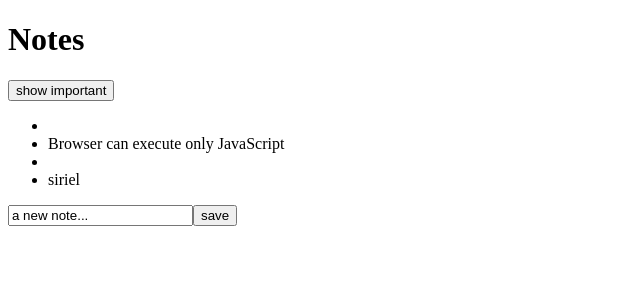
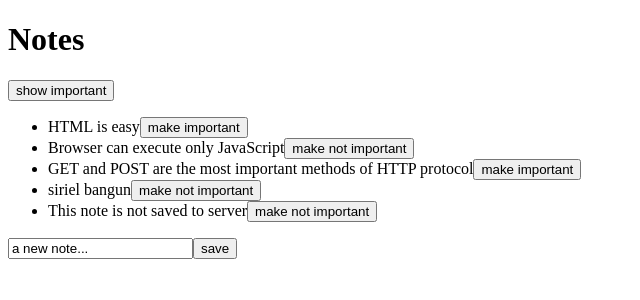
Before and after one commit to Doctor3131/MOOC.FI-FULLSTACK, a React (Vite) app in the folder part2/coba-coba/: page / in a window 1280 px wide. Shown: the top 300 px of the page, without its empty margins (0-640 px from the left). Built offline with nearby package versions, Linux system fonts and the light colour scheme; data requests are answered from the project's data file.

Commit message:
part2 D done

```diff
--- a/part2/coba-coba/db.json
+++ b/part2/coba-coba/db.json
@@ -2,7 +2,8 @@
   "notes": [
     {
       "id": "1",
-      "important": true
+      "content": "HTML is easy",
+      "important": false
     },
     {
       "id": "2",
@@ -11,12 +12,13 @@
     },
     {
       "id": "3",
-      "important": true
+      "content": "GET and POST are the most important methods of HTTP protocol",
+      "important": false
     },
     {
-      "id": "9874",
-      "content": "siriel",
-      "important": true
+      "content": "siriel bangun",
+      "important": true,
+      "id": "4"
     }
   ]
 }
--- a/part2/coba-coba/src/App.jsx
+++ b/part2/coba-coba/src/App.jsx
@@ -1,6 +1,6 @@
 import Note from './components/Note'
+import noteService from './services/notes'
 import { useState, useEffect } from 'react'
-import axios from 'axios'
 
 const App = () => {
   const [notes, setNotes] = useState([])
@@ -8,31 +8,51 @@ const App = () => {
   const [showAll, setShowAll] = useState(true)
 
   useEffect(() => {
-    console.log('effect')
-    axios
-      .get("http://localhost:3001/notes")
-      .then(response => {
-        console.log('promise fulfilled')
-        setNotes(response.data)
+    noteService
+      .getAll()
+      // .then(response => {
+      //   setNotes(response.data)
+      // })
+      .then(initialNotes => {
+        setNotes(initialNotes)
       })
   }, [])
-  console.log('render', notes.length, 'notes')
 
   const addNote = (event) => {
     event.preventDefault()
     const noteObject = {
       content: newNote,
       important: Math.random() < 0.5,
-      id: String(notes.length + 1)
+      id: notes.length + 1 + ""
     }
 
-    setNotes(notes.concat(noteObject))
-    setNewNote('')
+    noteService
+      .create(noteObject)
+      .then(returnedNote => {
+        setNotes(notes.concat(returnedNote))
+        setNewNote('')
+      })
+
   }
 
   const handleNoteChange = (event) => {
-    console.log(event.target.value)
     setNewNote(event.target.value)
+  }
+
+  const toggleImportanceOf = (id) => {
+    const note = notes.find(n => n.id === id)
+    const changeNote = { ...note, important: !note.important }
+
+    noteService
+      .update(id, changeNote)
+      .then(returnedNote => {
+        setNotes(notes.map(note => note.id === id ? returnedNote : note))
+      })
+      .catch(error => {
+        alert(
+          `the note '${note.concat}' was already deleted form server`)
+        setNotes(notes.filter(n => n.id !== id))
+      })
   }
 
   const notesToShow = showAll
@@ -49,7 +69,9 @@ const App = () => {
       </div>
       <ul>
         {notesToShow.map((note) => (
-          <Note key={note.id} note={note} />
+          <Note key={note.id}
+                note={note}
+                toggleImportance={() => toggleImportanceOf(note.id)}/>
         ))}
       </ul>
       <form onSubmit={addNote}>
--- a/part2/coba-coba/src/components/Note.jsx
+++ b/part2/coba-coba/src/components/Note.jsx
@@ -1,5 +1,13 @@
-const Note = ({ note }) => {
-  return <li>{note.content}</li>
+const Note = ({ note, toggleImportance }) => {
+  const label = note.important
+  ? 'make not important' : 'make important'
+
+  return (
+    <li>
+      {note.content}
+      <button onClick={toggleImportance}>{label}</button>
+    </li>
+  )
 }
 
 export default Note
--- /dev/null
+++ b/part2/coba-coba/src/services/notes.js
@@ -0,0 +1,27 @@
+import axios from 'axios'
+const baseUrl = 'http://localhost:3002/notes'
+
+const getAll = () => {
+    // return axios.get(baseUrl)
+    const request = axios.get(baseUrl)
+    const nonExisting = {
+        id: 1000,
+        content: 'This note is not saved to server',
+        important: true,
+    }
+    return request.then(response => response.data.concat(nonExisting))
+}
+
+const create = newObject => {
+    // return axios.post(baseUrl, newObject)
+    const request = axios.post(baseUrl, newObject)
+    return request.then(response => response.data)
+}
+
+const update = (id, newObject) => {
+    // return axios.put(`${baseUrl}/${id}`, newObject)
+    const request = axios.put(`${baseUrl}/${id}`, newObject)
+    return request.then(response => response.data)
+}
+
+export default { getAll, create, update }
```
